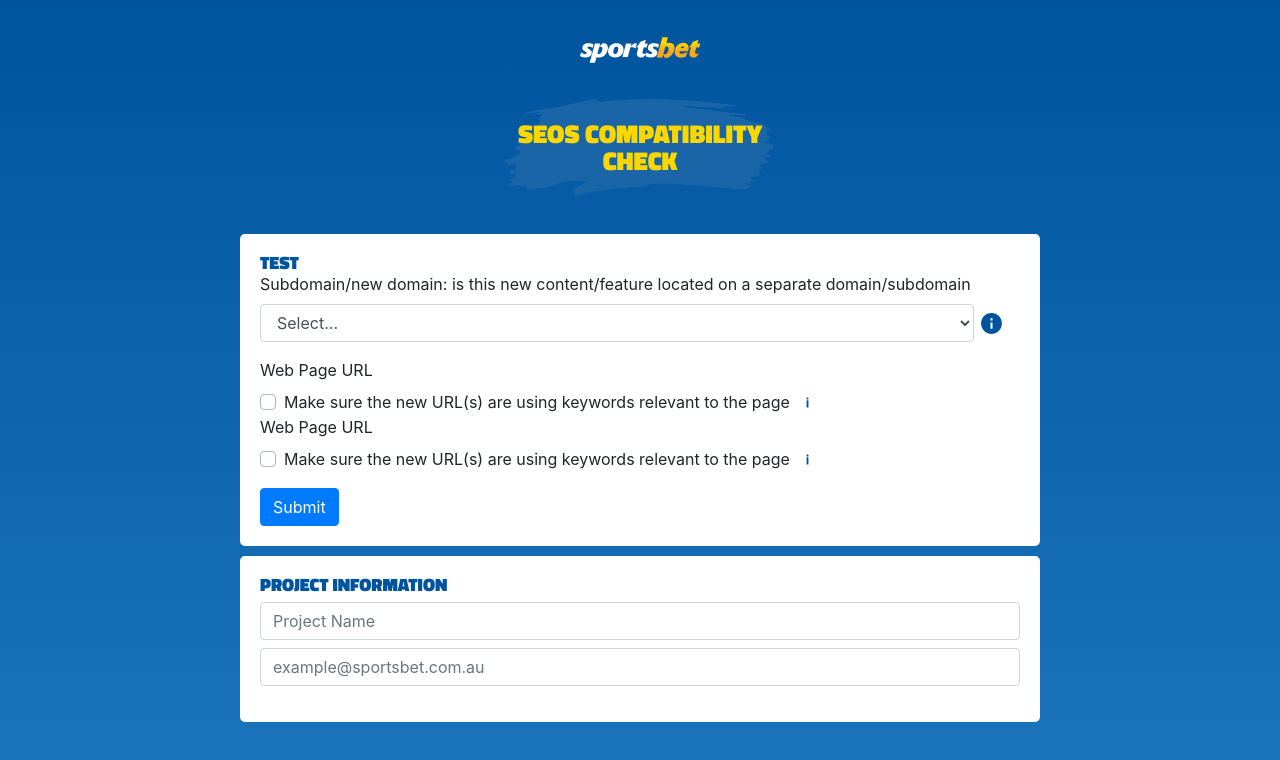
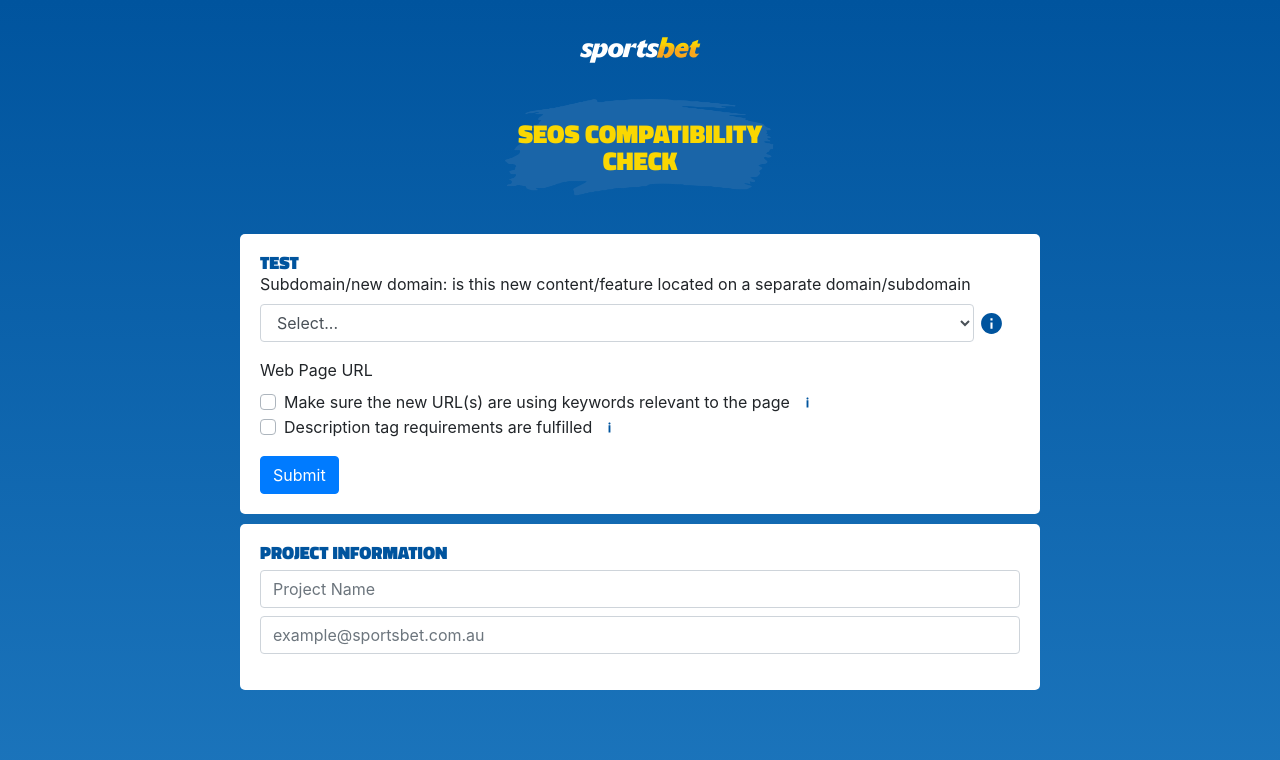
Before and after one commit to ventosae/ba-checklist, a React (Create React App) app in the folder ba-checklist/: page / in a window 1280 px wide. Shown: the top 760 px of the page. Built offline with nearby package versions, Linux system fonts and the light colour scheme.

Commit message:
fixes again

```diff
--- a/ba-checklist/src/componenets/formData.js
+++ b/ba-checklist/src/componenets/formData.js
@@ -291,27 +291,18 @@
           "Make sure the new URL(s) are using keywords relevant to the page",
         id: "urlKeyword",
         value: "URLs are using keywords relevant to the page",
-
+        checked: false,
         tooltiptext: [
           {
             tooltipComment: "Please provide info here",
             class: "123"
           }
         ]
-      }
-    ]
-  },
-  {
-    type: "checklist",
-    label: "Web Page URL",
-    errorMessage: "Please pick an answer",
-    options: [
+      },
       {
-        optionLabel:
-          "Make sure the new URL(s) are using keywords relevant to the page",
-        id: "urlKeyword",
-        value: "URLs are using keywords relevant to the page",
-
+        optionLabel: "Description tag requirements are fulfilled",
+        id: "descriptionRequirements",
+        checked: false,
         tooltiptext: [
           {
             tooltipComment: "Please provide info here",
--- a/ba-checklist/src/componenets/formWrapper.js
+++ b/ba-checklist/src/componenets/formWrapper.js
@@ -25,31 +25,31 @@
     let myNewData;
     console.log("the original state is",this.state.data);
     myNewData = this.state.data.map(item => {
-      console.log("item type is", item.type);
       if (item.type === "checklist") {
-        console.log("meow 1");
-        if (item.options[0].id === ev.target.id) {
+        let i;
+        for (i = 0; i < item.options.length; i++) {
+        if (item.options[i].id === ev.target.id) {
           debugger;
-          if (item.options[0].checked === true) {
+          if (item.options[i].checked === true) {
             return {
               ...item,
               options: [{
-                  ...item.options[0],
+                  ...item.options[i],
                   checked:false
               } ]
           }
-          } else if (item.options[0].checked === false)  {
+          } else if (item.options[i].checked === false)  {
             return {
               ...item,
               options: [{
-                  ...item.options[0],
+                  ...item.options[i],
                   checked:true
               } ]
           }
           }
         }
-      } else if (item.inputId === ev.target.id) {
-        console.log("meow 2");
+      } }
+      else if (item.inputId === ev.target.id) {
         return { ...item, value: ev.target.value };
       }
       // console.log("checlist value test", item);
```
